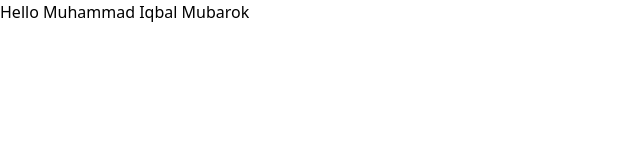
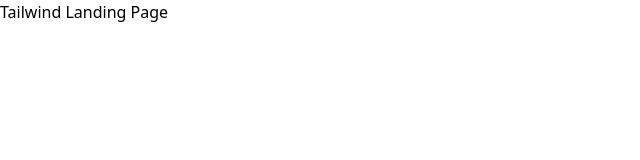
Before and after one commit to mubarok-iqbal/tailwind-starter, a website: page public/index.html in a window 1280 px wide. Shown: the whole page, without its empty margins (0-640 px from the left). Drawn offline with Linux system fonts and the light colour scheme.

Commit message:
change title

```diff
--- a/public/index.html
+++ b/public/index.html
@@ -4,11 +4,11 @@
   <meta charset="UTF-8">
   <meta http-equiv="X-UA-Compatible" content="IE=edge">
   <meta name="viewport" content="width=device-width, initial-scale=1.0">
-  <title>CSS - Tailwind</title>
+  <title>CSS - Tailwind Landing Page</title>
   <link rel="stylesheet" href="css/style.css">
 </head>
 <body>
-  <h1>Hello Muhammad Iqbal Mubarok</h1>
+  <h1>Tailwind Landing Page</h1>
 
 </body>
 </html>
```
